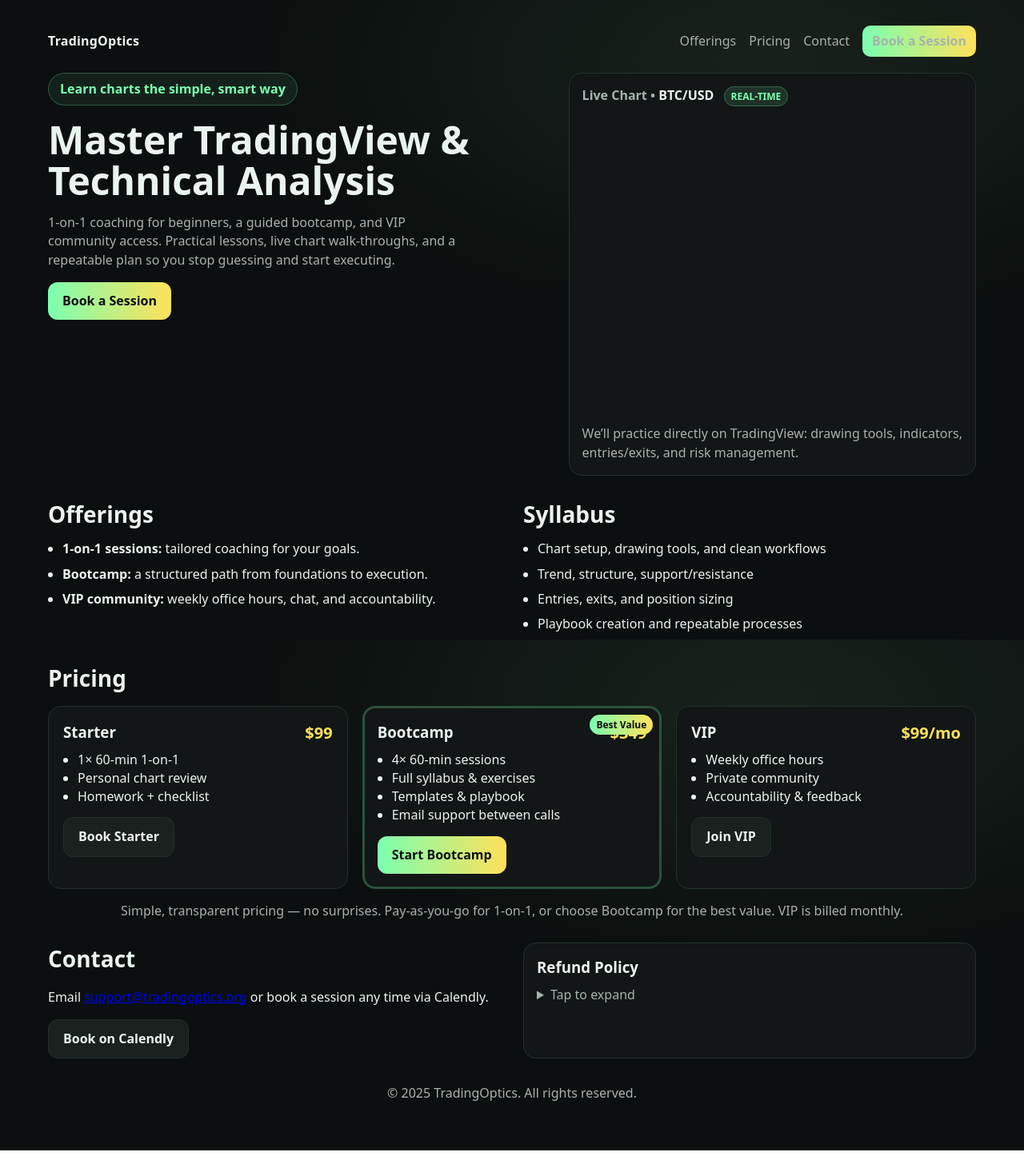
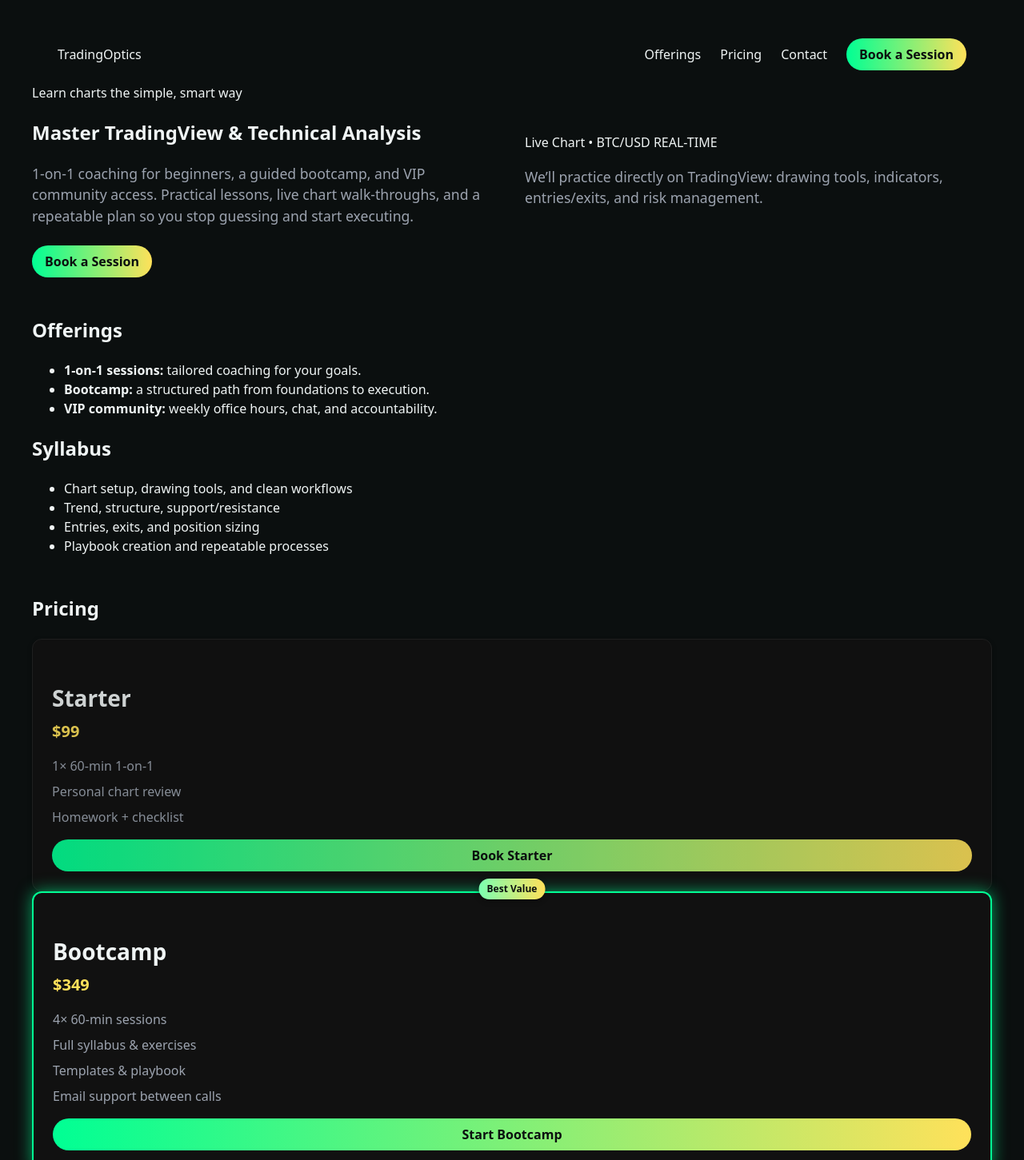
Before and after one commit to TradingOptics/TradingOpticsLive, a React (Vite) app: page / in a window 1280 px wide. Shown: the top 1451 px of the page at 80% size. Built offline with nearby package versions, Linux system fonts and the light colour scheme.

Commit message:
Update styles.css

```diff
--- a/src/styles.css
+++ b/src/styles.css
@@ -1,91 +1,212 @@
-:root{
-  --bg:#0b0f0f;
-  --panel:#121616;
-  --muted:#a6b3ad;
-  --ink:#eaf4ef;
-  --accent:#7bffb1;
-  --accent2:#ffe15a;
-  --ring:rgba(123,255,177,.25);
+/* styles.css */
+
+:root {
+  --bg: #0b0f0f;
+  --fg: #f0f5f5;
+  --muted: #9ca3af;
+  --accent1: #00ff94;
+  --accent2: #ffe15a;
 }
 
-*{box-sizing:border-box}
-html,body,#root{height:100%}
-body{
-  margin:0;
-  background:radial-gradient(1200px 600px at 75% 10%, #18221c 0%, #0b0f0f 55%, #0b0f0f 100%);
-  color:var(--ink);
-  font-family: ui-sans-serif, system-ui, -apple-system, Segoe UI, Roboto, "Helvetica Neue", Arial, "Apple Color Emoji","Segoe UI Emoji";
-  line-height:1.45;
+body {
+  margin: 0;
+  font-family: system-ui, sans-serif;
+  background: var(--bg);
+  color: var(--fg);
+  line-height: 1.5;
 }
 
-.wrapper{max-width:1200px;margin:0 auto;padding:24px 20px 60px}
-
-.topbar{
-  display:flex;align-items:center;justify-content:space-between;
-  padding:8px 0 20px;gap:12px
-}
-.brand{font-weight:700;letter-spacing:.2px}
-.nav{display:flex;gap:16px;align-items:center}
-.nav a{color:var(--muted);text-decoration:none}
-.nav a:hover{color:var(--ink)}
-
-.pill{
-  display:inline-block;padding:8px 14px;border-radius:999px;
-  background:rgba(123,255,177,.08);color:var(--accent);font-weight:600;
-  border:1px solid var(--ring);backdrop-filter:blur(6px);margin-bottom:18px
+header {
+  display: flex;
+  justify-content: space-between;
+  align-items: center;
+  padding: 1rem 2rem;
+  background: var(--bg);
+  position: sticky;
+  top: 0;
+  z-index: 10;
 }
 
-h1{font-size:48px;line-height:1.05;margin:0 0 14px}
-h2{font-size:28px;margin:0 0 12px}
-h3{margin:0 0 8px}
-.lead{color:var(--muted);max-width:56ch}
+header h1 {
+  font-size: 1.5rem;
+  font-weight: 700;
+}
 
-.btn{
-  display:inline-block;padding:12px 18px;border-radius:12px;
-  background:#1a211f;border:1px solid #22312a;color:var(--ink);
-  text-decoration:none;font-weight:600;box-shadow:0 0 0 0 var(--ring);
+nav a {
+  margin-left: 1.5rem;
+  text-decoration: none;
+  color: var(--fg);
+  font-weight: 500;
 }
-.btn:hover{border-color:#2d3f35}
-.btn:active{transform:translateY(1px)}
-.btn-primary{background:linear-gradient(90deg,#7bffb1,#ffe15a);color:#0b0f0f;border:0}
-.btn.small{padding:8px 12px;border-radius:10px}
 
-.hero{
-  display:grid;grid-template-columns:1.1fr .9fr;gap:28px;align-items:start;margin-bottom:28px
+.btn {
+  display: inline-block;
+  background: linear-gradient(90deg, var(--accent1), var(--accent2));
+  color: #0b0f0f;
+  padding: 0.5rem 1rem;
+  border-radius: 999px;
+  font-weight: 600;
+  text-decoration: none;
+  transition: opacity 0.2s;
 }
-@media (max-width:900px){.hero{grid-template-columns:1fr}}
 
-.card{
-  background:var(--panel);border:1px solid #22312a;border-radius:16px;padding:16px
+.btn:hover {
+  opacity: 0.85;
 }
-.card-header{font-weight:700;margin-bottom:10px}
-.card-note{color:var(--muted);margin:10px 0 0}
-.badge{margin-left:8px;background:rgba(123,255,177,.12);border:1px solid var(--ring);padding:3px 8px;border-radius:999px;color:var(--accent);font-size:12px}
-.muted{color:var(--muted)}
-.center{text-align:center}
 
-.tv-wrap{width:100%;height:380px;border-radius:12px;overflow:hidden}
-@media (max-width:600px){.tv-wrap{height:320px}}
+main {
+  padding: 2rem;
+  max-width: 1200px;
+  margin: 0 auto;
+}
 
-.section{margin-top:28px}
-.grid-2{display:grid;grid-template-columns:1fr 1fr;gap:28px}
-@media (max-width:900px){.grid-2{grid-template-columns:1fr}}
+.hero {
+  display: grid;
+  grid-template-columns: 1fr 1fr;
+  align-items: center;
+  gap: 2rem;
+  margin-bottom: 3rem;
+}
 
-.bullets{margin:0;padding-left:18px}
-.bullets li{margin:8px 0}
+.hero h2 {
+  font-size: 2.5rem;
+  font-weight: 800;
+  margin-bottom: 1rem;
+}
 
-.tiers{display:grid;grid-template-columns:repeat(3,1fr);gap:18px;margin-top:14px}
-@media (max-width:980px){.tiers{grid-template-columns:1fr}}
-.tier{
-  background:var(--panel);border:1px solid #22312a;border-radius:16px;padding:18px;position:relative
+.hero p {
+  font-size: 1.1rem;
+  color: var(--muted);
+  margin-bottom: 1.5rem;
 }
-.tier .price{float:right;font-size:20px;color:var(--accent2)}
-.tier ul{margin:10px 0 14px;padding-left:18px}
-.tier-featured{border-color:var(--ring);box-shadow:0 0 0 2px var(--ring) inset}
-.tier-featured .tag{position:absolute;top:10px;right:10px;background:linear-gradient(90deg,#7bffb1,#ffe15a);color:#0b0f0f;padding:4px 8px;border-radius:999px;font-size:12px;font-weight:700}
 
-.refund summary{cursor:pointer;color:var(--muted);margin:6px 0 10px}
-.refund summary:hover{color:var(--ink)}
-.refund h4{margin:14px 0 6px}
+.chart {
+  background: #111;
+  border-radius: 12px;
+  padding: 1rem;
+  box-shadow: 0 4px 12px rgba(0,0,0,.6);
+}
 
-.footer{margin-top:32px;color:var(--muted);text-align:center}
+section {
+  margin-bottom: 3rem;
+}
+
+section h3 {
+  font-size: 1.75rem;
+  font-weight: 700;
+  margin-bottom: 1rem;
+}
+
+.grid {
+  display: grid;
+  grid-template-columns: 1fr 1fr;
+  gap: 2rem;
+}
+
+.pricing {
+  display: flex;
+  gap: 2rem;
+  flex-wrap: wrap;
+}
+
+.tier {
+  position: relative;
+  flex: 1;
+  min-width: 250px;
+  background: #111;
+  border: 1px solid #222;
+  border-radius: 12px;
+  padding: 1.5rem;
+  box-shadow: 0 2px 6px rgba(0,0,0,.4);
+  transition: transform 0.2s, box-shadow 0.2s, opacity 0.2s;
+  opacity: 0.85; /* dimmed by default */
+}
+
+.tier:hover {
+  transform: translateY(-4px);
+  box-shadow: 0 4px 12px rgba(0,0,0,.6);
+  opacity: 1;
+}
+
+.tier h4 {
+  font-size: 1.25rem;
+  font-weight: 700;
+  margin-bottom: 0.5rem;
+}
+
+.tier .price {
+  display: block;
+  margin-top: 6px;
+  font-size: 20px;
+  color: var(--accent2);
+}
+
+.tier ul {
+  list-style: none;
+  padding: 0;
+  margin: 1rem 0;
+}
+
+.tier ul li {
+  margin-bottom: 0.5rem;
+  color: var(--muted);
+}
+
+.tier .btn {
+  margin-top: 1rem;
+  display: block;
+  text-align: center;
+}
+
+/* Highlight Bootcamp */
+.tier-featured {
+  border: 2px solid var(--accent1);
+  box-shadow: 0 0 20px rgba(0, 255, 148, 0.6);
+  opacity: 1; /* make featured stand out */
+}
+
+.tier-featured .tag {
+  position: absolute;
+  top: -18px;
+  left: 50%;
+  transform: translateX(-50%);
+  background: linear-gradient(90deg, #7bffb1, #ffe15a);
+  color: #0b0f0f;
+  padding: 4px 10px;
+  border-radius: 999px;
+  font-size: 12px;
+  font-weight: 700;
+  box-shadow: 0 2px 6px rgba(0,0,0,.4);
+  white-space: nowrap;
+}
+
+footer {
+  padding: 2rem;
+  border-top: 1px solid #222;
+  text-align: center;
+  font-size: 0.9rem;
+  color: var(--muted);
+}
+
+.refund {
+  background: #111;
+  border-radius: 12px;
+  padding: 2rem;
+  margin-top: 2rem;
+  box-shadow: 0 2px 6px rgba(0,0,0,.4);
+}
+
+.refund h3 {
+  margin-top: 0;
+  font-size: 1.5rem;
+  font-weight: 700;
+}
+
+.refund ul {
+  margin: 0;
+  padding-left: 1.25rem;
+}
+
+.refund ul li {
+  margin-bottom: 0.5rem;
+}
```
